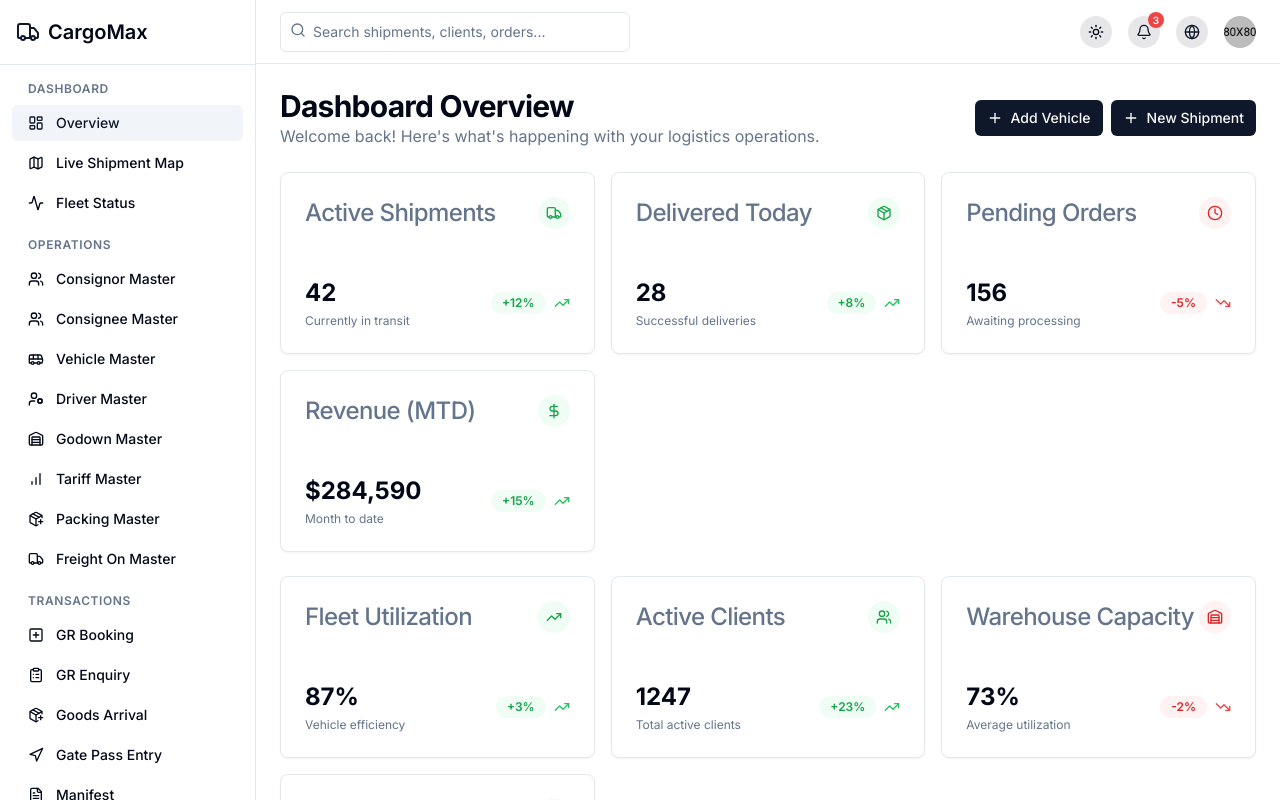
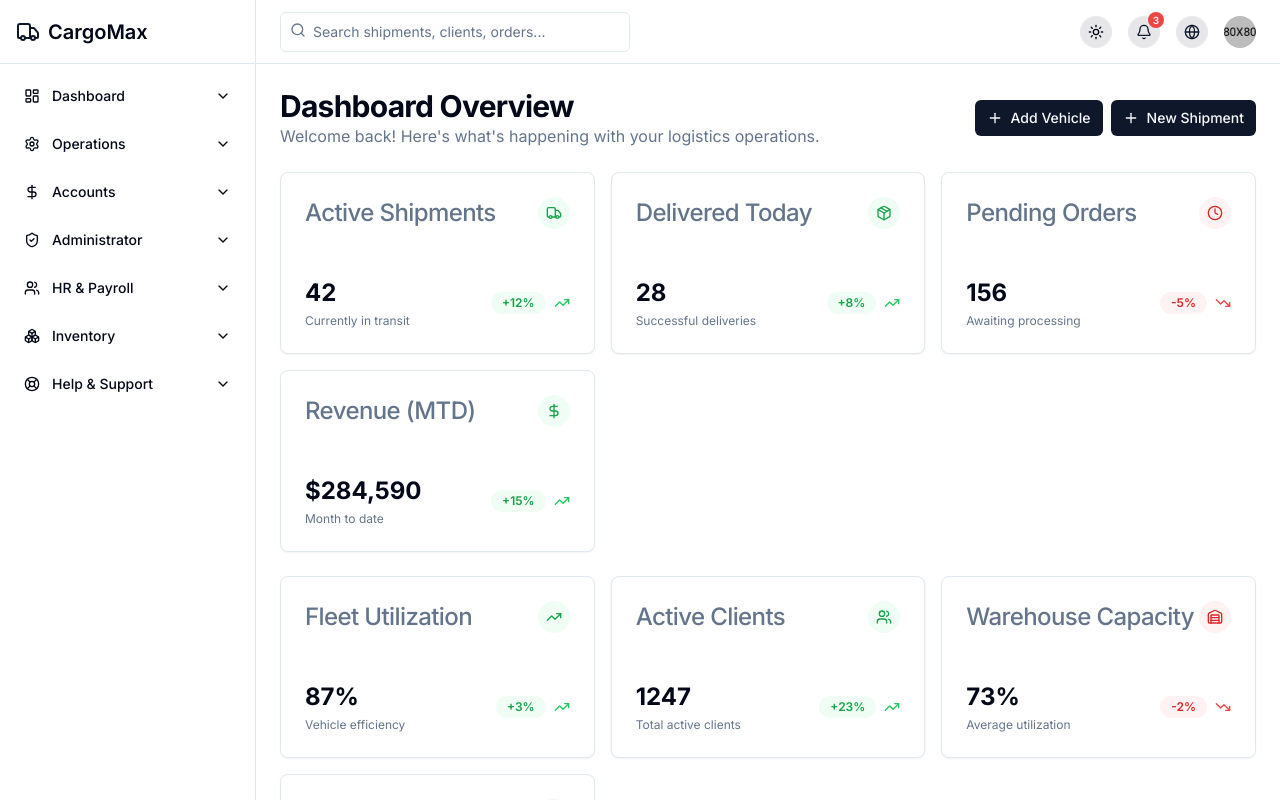
Before and after one commit to rajat804/cargomax, a Next.js app: page / in a window 1280 px wide. Shown: the top 800 px of the page. Built offline with nearby package versions, Linux system fonts and the light colour scheme.

Commit message:
sidebar update

```diff
--- a/components/sidebar.tsx
+++ b/components/sidebar.tsx
@@ -1,31 +1,24 @@
 "use client";
 
-import type React from "react";
+import React, { useState } from "react";
 import Link from "next/link";
 import { usePathname } from "next/navigation";
 import {
   Activity,
   BarChart,
-  Bell,
   BoxesIcon,
   Building2,
   Bus,
   Calendar,
   ClipboardList,
   Clock,
-  ContactRound,
-  Grid2x2,
   LayoutDashboard,
   LifeBuoy,
-  LineChart,
   Mail,
   Map,
-  Menu,
   MessageCircle,
-  MessagesSquare,
   Navigation,
   PackagePlus,
-  PieChart,
   PlusSquare,
   RotateCcw,
   Scroll,
@@ -34,10 +27,8 @@ import {
   Ticket,
   Truck,
   UserCog,
-  UserPlus,
   Users,
   Warehouse,
-  Wrench,
   FolderTree,
   FileText,
   GitBranch,
@@ -46,9 +37,22 @@ import {
   Gift,
   Receipt,
   BarChart3,
+  ChevronDown,
   X,
-  XSquare,
+  TrendingUp,
+  Gauge,
+  BookOpen,
+  FileCheck,
+  Handshake,
+  Landmark,
+  PiggyBank,
+  ReceiptText,
+  FileSpreadsheet,
+  FileBarChart,
+  FileOutput,
+  IndianRupee,
 } from "lucide-react";
+
 import { cn } from "@/lib/utils";
 import { Button } from "./ui/button";
 
@@ -66,108 +70,139 @@ interface NavItem {
 
 interface NavGroup {
   title: string;
+  icon: React.ElementType;
   items: NavItem[];
 }
 
 export function Sidebar({ open, toggleSidebar }: SidebarProps) {
   const pathname = usePathname();
+  const [openDropdowns, setOpenDropdowns] = useState<Record<string, boolean>>({});
+
+  const toggleDropdown = (title: string) => {
+    setOpenDropdowns(prev => ({
+      ...prev,
+      [title]: !prev[title]
+    }));
+  };
 
   const navGroups: NavGroup[] = [
     {
       title: "Dashboard",
+      icon: LayoutDashboard,
       items: [
         { title: "Overview", icon: LayoutDashboard, href: "/" },
         { title: "Live Shipment Map", icon: Map, href: "/dashboard/map" },
         { title: "Fleet Status", icon: Activity, href: "/dashboard/fleet-status" },
       ],
     },
-
     {
       title: "Operations",
+      icon: Settings,
       items: [
-        { title: "Consignor Master", icon: Users, href: "/clients" },
-        { title: "Consignee Master", icon: Users, href: "/operations/consignees" },
+        // Masters Section under Operations
+        {
+          title: "Masters",
+          icon: FolderTree,
+          children: [
+            { title: "Consignor / Consignee Master", icon: Users, href: "/clients" },
             { title: "Vehicle Master", icon: Bus, href: "/fleet/vehicles" },
             { title: "Driver Master", icon: UserCog, href: "/fleet/drivers" },
             { title: "Godown Master", icon: Warehouse, href: "/warehouses" },
             { title: "Tariff Master", icon: BarChart, href: "/operations/tariff" },
             { title: "Packing Master", icon: PackagePlus, href: "/operations/packing" },
             { title: "Freight On Master", icon: Truck, href: "/operations/freight-on" },
+            { title: "Vehicle Type / Group", icon: Bus, href: "/operations/vehicle-type" },
+            { title: "Agency Master", icon: Building2, href: "/operations/agency" },
           ],
         },
-
+        // Transactions Section under Operations
         {
           title: "Transactions",
-      items: [
+          icon: ClipboardList,
+          children: [
             { title: "GR Booking", icon: PlusSquare, href: "/shipments/create" },
             { title: "GR Enquiry", icon: ClipboardList, href: "/shipments/show" },
             { title: "Goods Arrival", icon: PackagePlus, href: "/transactions/goods-arrival" },
             { title: "Gate Pass Entry", icon: Navigation, href: "/transactions/gate-pass" },
-        { title: "Manifest", icon: FileText, href: "/transactions/manifest" },
+            { title: "Manifest (Local / Route / Long Route)", icon: FileText, href: "/transactions/manifest" },
             { title: "LHC Entry", icon: FileText, href: "/transactions/lhc-entry" },
             { title: "DRS / DDR", icon: Calendar, href: "/orders" },
             { title: "POD Entry + Upload", icon: Receipt, href: "/shipments/track" },
             { title: "Lorry Hire Challan", icon: Truck, href: "/transactions/lhc" },
+            { title: "Delayed Shipments", icon: Clock, href: "/transactions/delayed-shipments" },
+          ],
+        },
+        // Reports Section under Operations
+        {
+          title: "Reports",
+          icon: BarChart3,
+          children: [
+            { title: "GR Register", icon: FileText, href: "/reports/gr-register" },
+            { title: "Daily Sales Report", icon: BarChart, href: "/reports/daily-sales" },
+            { title: "Pending POD Report", icon: Clock, href: "/reports/pending-pod" },
+            { title: "Booking Summary", icon: ClipboardList, href: "/reports/booking-summary" },
+            { title: "Branch Stock Report", icon: BoxesIcon, href: "/reports/branch-stock" },
+            { title: "Despatch Register", icon: Truck, href: "/reports/despatch-register" },
+            { title: "Delivery Register", icon: ClipboardList, href: "/reports/delivery-register" },
+            { title: "LHC Report", icon: FileText, href: "/reports/lhc-report" },
+            { title: "Delivery Performance", icon: TrendingUp, href: "/reports/delivery-performance" },
+            { title: "Fleet Efficiency", icon: Gauge, href: "/reports/fleet-efficiency" },
+          ],
+        },
       ],
     },
     {
-      title: "Reports",
+      title: "Accounts",
+      icon: DollarSign,
       items: [
+        // Masters under Accounts
         {
-          title: "GR Register",
-          icon: FileText,
-          href: "/reports/gr-register",
-        },
-        {
-          title: "Daily Sales Report",
-          icon: BarChart,
-          href: "/reports/daily-sales",
-        },
-        {
-          title: "Pending POD",
-          icon: Clock,
-          href: "/reports/pending-pod",
-        },
-        {
-          title: "Branch Stock Report",
-          icon: BoxesIcon,
-          href: "/reports/branch-stock",
-        },
-        {
-          title: "Despatch Register",
-          icon: Truck,
-          href: "/reports/despatch-register",
-        },
-        {
-          title: "Delivery Register",
-          icon: ClipboardList,
-          href: "/reports/delivery-register",
-        },
-      ],
-    },
-
-    {
-      title: "Accounts",
-      items: [
+          title: "Masters",
+          icon: FolderTree,
+          children: [
             { title: "Customer Master", icon: Users, href: "/accounts/customers" },
             { title: "Vendor Master", icon: Building2, href: "/vendors/add" },
             { title: "Chart of Accounts", icon: FolderTree, href: "/accounts/chart" },
             { title: "Cost Center Master", icon: GitBranch, href: "/accounts/cost-center" },
             { title: "TDS Masters", icon: FileText, href: "/accounts/tds" },
-
+          ],
+        },
+        // Transactions under Accounts
+        {
+          title: "Transactions",
+          icon: ClipboardList,
+          children: [
             { title: "Money Receipt", icon: DollarSign, href: "/accounts/money-receipt" },
             { title: "Reverse MR", icon: RotateCcw, href: "/accounts/reverse-mr" },
             { title: "Freight Memo Payment", icon: Receipt, href: "/accounts/freight-memo" },
-        { title: "Vendor Bill", icon: FileText, href: "/accounts/vendor-bill" },
-        { title: "Fund Transfer", icon: BarChart3, href: "/accounts/fund-transfer" },
-        { title: "Operational Expense", icon: DollarSign, href: "/accounts/expense" },
+            { title: "Vendor Bill (Receipt → Passing → Payment)", icon: FileText, href: "/accounts/vendor-bill" },
+            { title: "LHC Advance / Balance Payment", icon: Handshake, href: "/accounts/lhc-payment" },
+            { title: "Fund Transfer + Approval", icon: Landmark, href: "/accounts/fund-transfer" },
+            { title: "Operational Expense", icon: PiggyBank, href: "/accounts/expense" },
             { title: "Bank Reconciliation", icon: BarChart, href: "/accounts/bank-reco" },
             { title: "Voucher Entry", icon: ClipboardList, href: "/accounts/voucher" },
           ],
         },
-
+        // Reports under Accounts
+        {
+          title: "Reports",
+          icon: BarChart3,
+          children: [
+            { title: "Day Book", icon: BookOpen, href: "/accounts/reports/day-book" },
+            { title: "Ledger Report", icon: FileSpreadsheet, href: "/accounts/reports/ledger" },
+            { title: "Cash Report", icon: IndianRupee, href: "/accounts/reports/cash" },
+            { title: "Bill Register GR Wise", icon: ReceiptText, href: "/accounts/reports/bill-register" },
+            { title: "Billed / Unbilled Counters", icon: FileCheck, href: "/accounts/reports/billed-unbilled" },
+            { title: "GST 1R Report", icon: FileBarChart, href: "/accounts/reports/gst-1r" },
+            { title: "Revenue Analysis", icon: TrendingUp, href: "/accounts/reports/revenue-analysis" },
+            { title: "Vendor Bill Register", icon: FileOutput, href: "/accounts/reports/vendor-bill-register" },
+          ],
+        },
+      ],
+    },
     {
       title: "Administrator",
+      icon: ShieldCheck,
       items: [
         { title: "Company Master", icon: Building2, href: "/settings" },
         { title: "Branch Master", icon: Building2, href: "/admin/branch" },
@@ -180,93 +215,40 @@ export function Sidebar({ open, toggleSidebar }: SidebarProps) {
         { title: "Parameter Config", icon: Settings, href: "/admin/parameters" },
       ],
     },
-
     {
       title: "HR & Payroll",
+      icon: Users,
       items: [
         {
+          title: "Employees",
           icon: Users,
-      title: "Employees",
           children: [
-        {
-          icon: Users,
-          title: "Employees",
-          href: "/employees",
-        },
-        {
-          icon: Building2,
-          title: "Departments",
-          href: "/departments",
-        },
-        {
-          icon: FolderTree,
-          title: "Hierarchy",
-          href: "/hierarchy",
-        },
-        {
-          icon: FileText,
-          title: "Documents",
-          href: "/docu",
-        },
-        {
-          icon: GitBranch,
-          title: "Lifecycle",
-          href: "/lifecycle",
-        },
+            { title: "Employees List", icon: Users, href: "/employees" },
+            { title: "Departments", icon: Building2, href: "/departments" },
+            { title: "Hierarchy", icon: FolderTree, href: "/hierarchy" },
+            { title: "Documents", icon: FileText, href: "/docu" },
+            { title: "Lifecycle", icon: GitBranch, href: "/lifecycle" },
           ],
         },
-
+        { title: "Attendance", icon: CalendarDays, href: "/attendance" },
         {
-      icon: CalendarDays,
-      title: "Attendance",
-      href: "/attendance",
-    },
-
-    {
+          title: "Payroll",
           icon: DollarSign,
-      title: "Payroll",
           children: [
-        {
-          icon: DollarSign,
-          title: "Dashboard",
-          href: "/payroll",
-        },
-        {
-          icon: FileText,
-          title: "Salary Structure",
-          href: "/payroll/salary-structure",
-        },
-        {
-          icon: Settings,
-          title: "Process Payroll",
-          href: "/payroll/process",
-        },
-        {
-          icon: Receipt,
-          title: "Payslips",
-          href: "/payroll/payslips",
-        },
-        {
-          icon: Gift,
-          title: "Bonuses",
-          href: "/payroll/bonuses",
-        },
-        {
-          icon: Receipt,
-          title: "Reimbursements",
-          href: "/payroll/reimbursements",
-        },
-        {
-          icon: BarChart3,
-          title: "Reports",
-          href: "/payroll/reports",
-        },
+            { title: "Dashboard", icon: DollarSign, href: "/payroll" },
+            { title: "Salary Structure", icon: FileText, href: "/payroll/salary-structure" },
+            { title: "Process Payroll", icon: Settings, href: "/payroll/process" },
+            { title: "Payslips", icon: Receipt, href: "/payroll/payslips" },
+            { title: "Bonuses", icon: Gift, href: "/payroll/bonuses" },
+            { title: "Reimbursements", icon: Receipt, href: "/payroll/reimbursements" },
+            { title: "Reports", icon: BarChart3, href: "/payroll/reports" },
           ],
         },
       ],
     },
     {
       title: "Inventory",
+      icon: BoxesIcon,
       items: [
         { title: "Item Master", icon: BoxesIcon, href: "/inventory/items" },
         { title: "Material Master", icon: BoxesIcon, href: "/inventory/materials" },
@@ -275,9 +257,9 @@ export function Sidebar({ open, toggleSidebar }: SidebarProps) {
         { title: "Item Despatch", icon: Truck, href: "/inventory/despatch" },
       ],
     },
-
     {
       title: "Help & Support",
+      icon: LifeBuoy,
       items: [
         { title: "Help Center", icon: LifeBuoy, href: "/help" },
         { title: "Support Tickets", icon: Ticket, href: "/help/tickets" },
@@ -290,86 +272,92 @@ export function Sidebar({ open, toggleSidebar }: SidebarProps) {
   return (
     <div
       className={cn(
-      "fixed inset-y-0 z-50 flex w-64 flex-col border-r bg-background transition-transform duration-300 ease-in-out",
+        "fixed inset-y-0 z-50 flex w-64 flex-col border-r bg-background transition-transform duration-300",
         open ? "translate-x-0" : "-translate-x-full lg:translate-x-0"
       )}
     >
-    <div className="flex justify-between  items-center border-b px-4">
-      <Link href="/" className="flex items-center  gap-2 font-semibold h-16">
+      <div className="flex justify-between items-center border-b px-4 h-16">
+        <Link href="/" className="flex items-center gap-2 font-semibold">
           <Truck className="h-6 w-6 text-primary" />
           <span className="text-xl">CargoMax</span>
         </Link>
 
-      <Button
-        variant="ghost"
-        size="icon"
-        className="lg:hidden"
-        onClick={toggleSidebar}
-      >
+        <Button variant="ghost" size="icon" className="lg:hidden" onClick={toggleSidebar}>
           <X className="h-5 w-5" />
-        <span className="sr-only">Toggle sidebar</span>
         </Button>
       </div>
+
       <div className="overflow-auto py-2">
         {navGroups.map((group) => (
-        <div key={group.title} className="px-3 py-2">
-          <h2 className="mb-2 px-4 text-xs font-semibold uppercase tracking-wider text-muted-foreground">
-            {group.title}
-          </h2>
+          <div key={group.title} className="px-3 py-1">
+            <button
+              onClick={() => toggleDropdown(group.title)}
+              className={cn(
+                "flex w-full items-center justify-between rounded-md px-3 py-2.5 text-sm font-medium transition-all",
+                "hover:bg-accent hover:text-accent-foreground",
+                openDropdowns[group.title] && "bg-accent/50"
+              )}
+            >
+              <div className="flex items-center gap-3">
+                <group.icon className="h-4 w-4" />
+                <span>{group.title}</span>
+              </div>
+              <ChevronDown
+                className={cn(
+                  "h-4 w-4 transition-transform duration-200",
+                  openDropdowns[group.title] && "rotate-180"
+                )}
+              />
+            </button>
 
-          <div className="space-y-1">
+            {openDropdowns[group.title] && (
+              <div className="mt-1 ml-2 space-y-1 border-l-2 border-muted pl-2">
                 {group.items.map((item) => (
                   <div key={item.title}>
-
-                {/* Normal Link */}
-                {item.href && (
+                    {item.href && !item.children && (
                       <Link
                         href={item.href}
+                        onClick={toggleSidebar}
                         className={cn(
-                      "flex items-center gap-3 rounded-md px-4 py-2 text-sm font-medium transition-colors hover:bg-accent hover:text-accent-foreground",
-                      pathname === item.href
-                        ? "bg-accent text-accent-foreground"
-                        : "text-foreground"
+                          "flex items-center gap-3 rounded-md px-3 py-2 text-sm transition-all",
+                          "hover:bg-accent hover:text-accent-foreground",
+                          pathname === item.href && "bg-accent text-accent-foreground"
                         )}
-                    onClick={toggleSidebar}
                       >
-                    <item.icon className="h-4 w-4" />
+                        <item.icon className="h-3.5 w-3.5" />
                         <span>{item.title}</span>
                       </Link>
                     )}
 
-                {/* Parent Menu */}
                     {item.children && (
-                  <div>
-                    <div className="flex items-center gap-3 px-4 py-2 text-sm font-medium text-foreground">
-                      <item.icon className="h-4 w-4" />
+                      <div className="space-y-1">
+                        <div className="flex items-center gap-3 rounded-md px-3 py-2 text-sm font-medium text-muted-foreground">
+                          <item.icon className="h-3.5 w-3.5" />
                           <span>{item.title}</span>
                         </div>
-
-                    <div className="ml-6 space-y-1">
+                        <div className="ml-4 space-y-1">
                           {item.children.map((child) => (
                             <Link
                               key={child.title}
                               href={child.href!}
+                              onClick={toggleSidebar}
                               className={cn(
-                            "flex items-center gap-3 rounded-md px-4 py-2 text-sm hover:bg-accent hover:text-accent-foreground",
-                            pathname === child.href
-                              ? "bg-accent text-accent-foreground"
-                              : "text-muted-foreground"
+                                "flex items-center gap-3 rounded-md px-3 py-1.5 text-sm transition-all",
+                                "hover:bg-accent hover:text-accent-foreground",
+                                pathname === child.href && "bg-accent text-accent-foreground"
                               )}
-                          onClick={toggleSidebar}
                             >
-                          <child.icon className="h-4 w-4" />
-                          {child.title}
+                              <child.icon className="h-3 w-3" />
+                              <span>{child.title}</span>
                             </Link>
                           ))}
                         </div>
                       </div>
                     )}
-
                   </div>
                 ))}
               </div>
+            )}
           </div>
         ))}
       </div>
```
Lines whose indentation alone changed are shown as unchanged.
